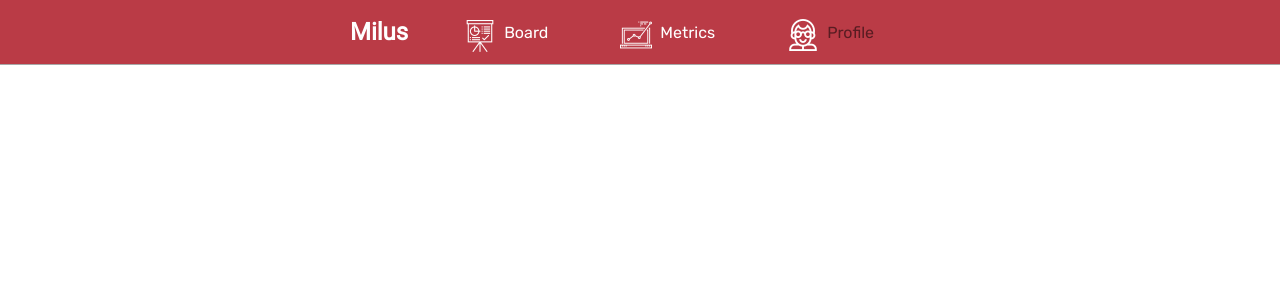
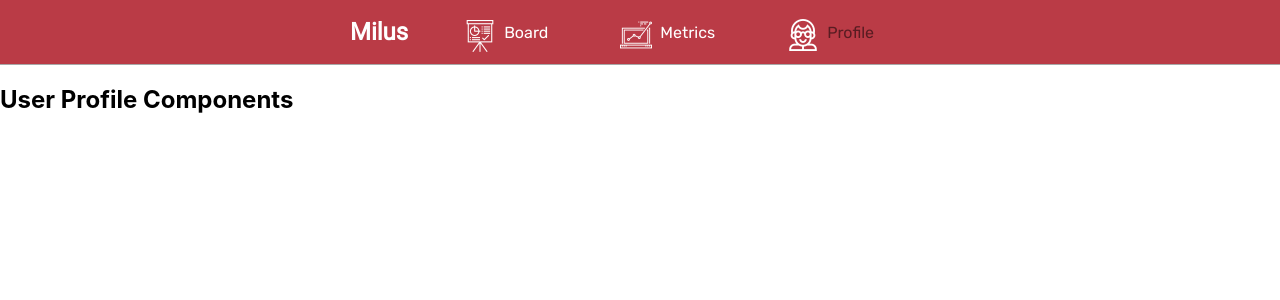
Before and after one commit to liamortiz/milus, a React (Create React App) app: page /profile in a window 1280 px wide. Shown: the top 300 px of the page. Built offline with nearby package versions, Linux system fonts and the light colour scheme.

Commit message:
Using lib for metrics

```diff
--- a/src/App.js
+++ b/src/App.js
@@ -5,6 +5,7 @@ import './App.scss';
 import MetricsContainer from './components/Metrics/MetricsContainer';
 import Navigation from './components/Navigation/Navigation';
 import BoardContainer from './components/Board/BoardContainer';
+import ProfileContainer from './components/Profile/ProfileContainer';
 
 function App() {
   return (
@@ -15,6 +16,7 @@ function App() {
           <Navigation/>
           <Route exact path = '/' component={BoardContainer}/>
           <Route path = '/metrics' component={MetricsContainer} />
+          <Route path = '/profile' component={ProfileContainer} />
         </div>
         </>
       </Switch>
--- /dev/null
+++ b/src/components/Profile/ProfileContainer.jsx
@@ -0,0 +1,10 @@
+import React from 'react';
+
+const ProfileContainer = () => {
+    return (
+        <div id="profile-container">
+            <h2>User Profile Components</h2>
+        </div>
+    )
+}
+export default ProfileContainer;
```
